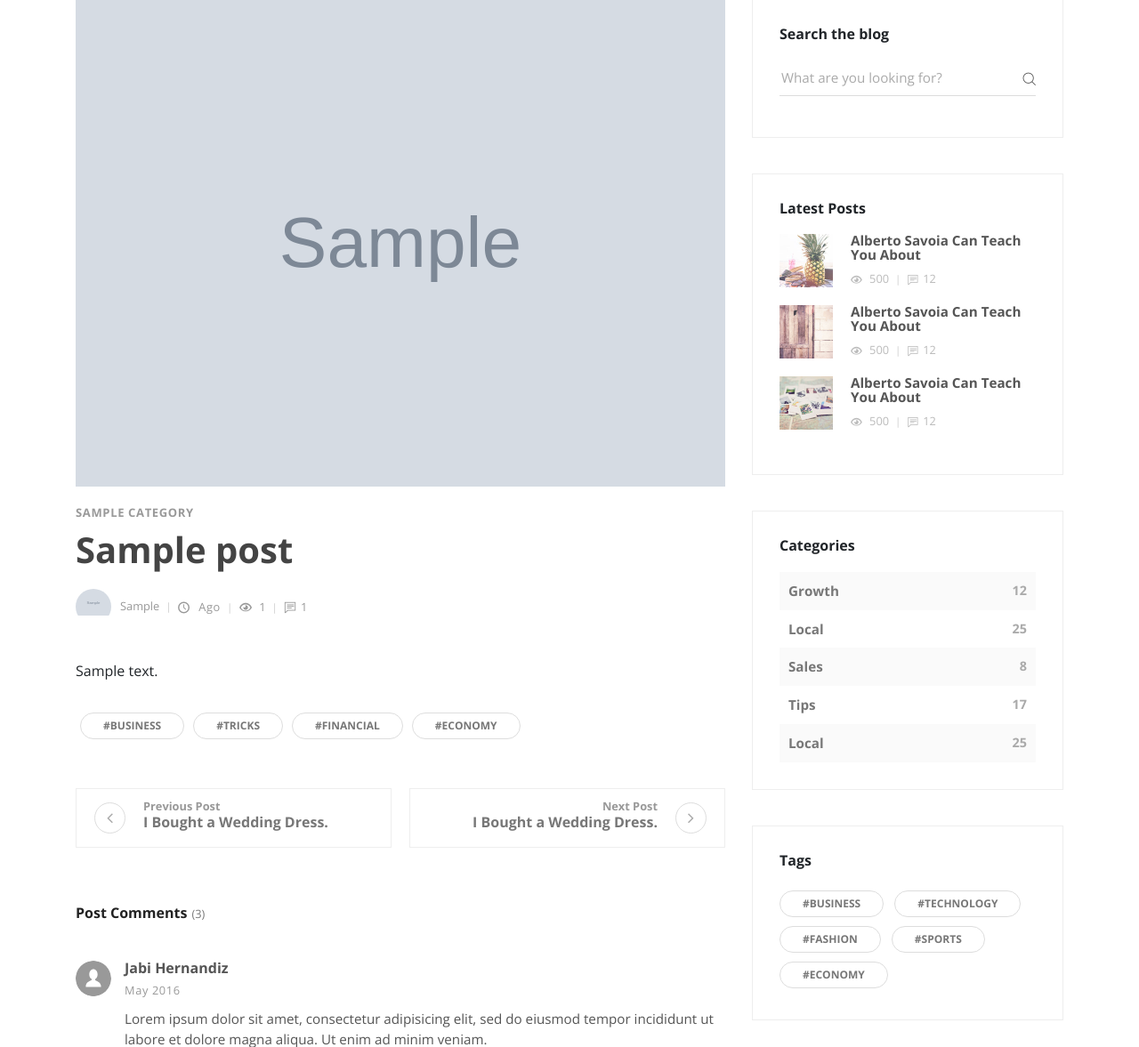
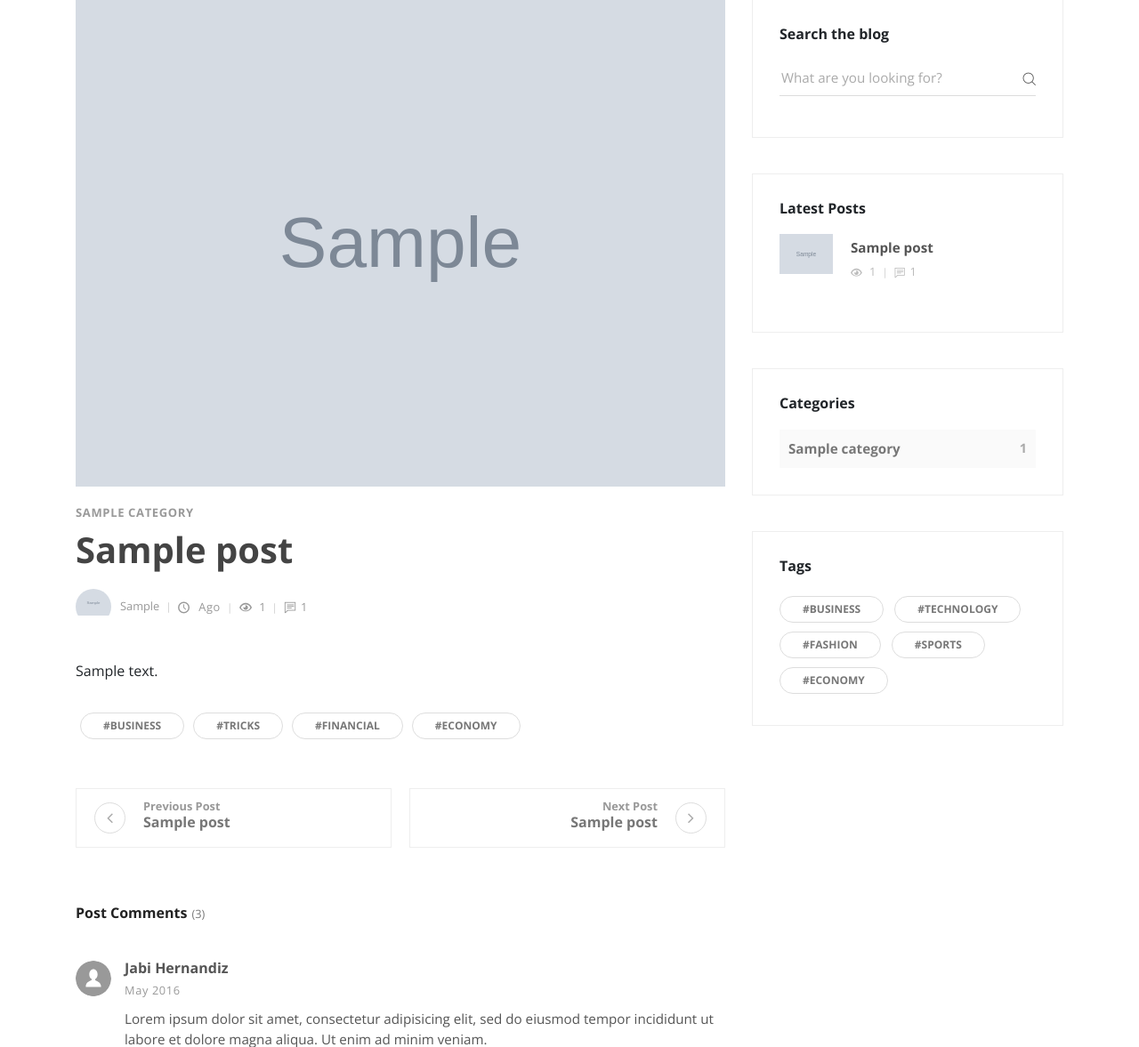
Before and after one commit to fn-bruce/blog, a Django app: page /post/1/ in a window 1280 px wide. Shown: the part 132-1309 px from the top of the page at 89% size. Run offline with Django 3.2, Linux system fonts and the light colour scheme; tables that the repository leaves empty hold one stand-in row (values such as "Sample post"); grey boxes marked "Sample" are stand-in pictures; some libraries are stand-ins or nearby versions.

Commit message:
implemented next and previous post logic. put sidebar into separate file.

```diff
--- a/src/posts/models.py
+++ b/src/posts/models.py
@@ -33,6 +33,8 @@ class Post(models.Model):
     thumbnail = models.ImageField()
     categories = models.ManyToManyField(Category)
     featured = models.BooleanField()
+    previous_post = models.ForeignKey('self', related_name='previous', on_delete=models.SET_NULL, blank=True, null=True)
+    next_post = models.ForeignKey('self', related_name='next', on_delete=models.SET_NULL, blank=True, null=True)
 
     def __str__(self):
         return self.title
--- a/src/posts/views.py
+++ b/src/posts/views.py
@@ -67,8 +67,12 @@ def blog(request):
 
 
 def post(request, id):
+    category_count = get_category_count()
+    most_recent = Post.objects.order_by('-timestamp')[:3]
     post = get_object_or_404(Post, id=id)
     context = {
-            'post': post
+            'post': post,
+            'most_recent': most_recent,
+            'category_count': category_count,
             }
     return render(request, 'post.html', context)
--- a/src/templates/header.html
+++ b/src/templates/header.html
@@ -34,9 +34,9 @@
         <ul class="navbar-nav ml-auto">
           <li class="nav-item"><a href="/" class="nav-link ">Home</a>
           </li>
-          <li class="nav-item"><a href="blog" class="nav-link active ">Blog</a>
+          <li class="nav-item"><a href="/blog" class="nav-link active ">Blog</a>
           </li>
-          <li class="nav-item"><a href="post" class="nav-link ">Post</a>
+          <li class="nav-item"><a href="/post" class="nav-link ">Post</a>
           </li>
           <li class="nav-item"><a href="#" class="nav-link ">Contact</a>
           </li>
--- a/src/templates/post.html
+++ b/src/templates/post.html
@@ -39,15 +39,27 @@
               {{ post.content | safe }}
             </div>
             <div class="post-tags"><a href="#" class="tag">#Business</a><a href="#" class="tag">#Tricks</a><a href="#" class="tag">#Financial</a><a href="#" class="tag">#Economy</a></div>
-            <div class="posts-nav d-flex justify-content-between align-items-stretch flex-column flex-md-row"><a href="#" class="prev-post text-left d-flex align-items-center">
+            <div class="posts-nav d-flex justify-content-between align-items-stretch flex-column flex-md-row">
+
+              {% if post.previous_post %}
+              <a href="{{ post.previous_post.get_absolute_url }}" class="prev-post text-left d-flex align-items-center">
                 <div class="icon prev"><i class="fa fa-angle-left"></i></div>
                 <div class="text"><strong class="text-primary">Previous Post </strong>
-                  <h6>I Bought a Wedding Dress.</h6>
-                </div></a><a href="#" class="next-post text-right d-flex align-items-center justify-content-end">
+                  <h6>{{ post.previous_post.title }}</h6>
+                </div>
+              </a>
+              {% endif %}
+
+              {% if post.next_post %}
+              <a href="{{ post.next_post.get_absolute_url }}" class="next-post text-right d-flex align-items-center justify-content-end">
                 <div class="text"><strong class="text-primary">Next Post </strong>
-                  <h6>I Bought a Wedding Dress.</h6>
+                  <h6>{{ post.next_post.title }}</h6>
                 </div>
-                <div class="icon next"><i class="fa fa-angle-right">   </i></div></a></div>
+                <div class="icon next"><i class="fa fa-angle-right">   </i></div>
+              </a>
+              {% endif %}
+
+            </div>
             <div class="post-comments">
               <header>
                 <h3 class="h6">Post Comments<span class="no-of-comments">(3)</span></h3>
@@ -111,82 +123,7 @@
         </div>
       </div>
     </main>
-    <aside class="col-lg-4">
-
-      <!-- Widget [Search Bar Widget]-->
-      <div class="widget search">
-        <header>
-          <h3 class="h6">Search the blog</h3>
-        </header>
-        <form action="#" class="search-form">
-          <div class="form-group">
-            <input type="search" placeholder="What are you looking for?">
-            <button type="submit" class="submit"><i class="icon-search"></i></button>
-          </div>
-        </form>
-      </div>
-
-      <!-- Widget [Latest Posts Widget]        -->
-      <div class="widget latest-posts">
-        <header>
-          <h3 class="h6">Latest Posts</h3>
-        </header>
-        <div class="blog-posts"><a href="#">
-            <div class="item d-flex align-items-center">
-              <div class="image"><img src="{% static 'img/small-thumbnail-1.jpg' %}" alt="..." class="img-fluid"></div>
-              <div class="title"><strong>Alberto Savoia Can Teach You About</strong>
-                <div class="d-flex align-items-center">
-                  <div class="views"><i class="icon-eye"></i> 500</div>
-                  <div class="comments"><i class="icon-comment"></i>12</div>
-                </div>
-              </div>
-            </div></a><a href="#">
-            <div class="item d-flex align-items-center">
-              <div class="image"><img src="{% static 'img/small-thumbnail-2.jpg' %}" alt="..." class="img-fluid"></div>
-              <div class="title"><strong>Alberto Savoia Can Teach You About</strong>
-                <div class="d-flex align-items-center">
-                  <div class="views"><i class="icon-eye"></i> 500</div>
-                  <div class="comments"><i class="icon-comment"></i>12</div>
-                </div>
-              </div>
-            </div></a><a href="#">
-            <div class="item d-flex align-items-center">
-              <div class="image"><img src="{% static 'img/small-thumbnail-3.jpg' %}" alt="..." class="img-fluid"></div>
-              <div class="title"><strong>Alberto Savoia Can Teach You About</strong>
-                <div class="d-flex align-items-center">
-                  <div class="views"><i class="icon-eye"></i> 500</div>
-                  <div class="comments"><i class="icon-comment"></i>12</div>
-                </div>
-              </div>
-            </div></a></div>
-      </div>
-
-      <!-- Widget [Categories Widget]-->
-      <div class="widget categories">
-        <header>
-          <h3 class="h6">Categories</h3>
-        </header>
-        <div class="item d-flex justify-content-between"><a href="#">Growth</a><span>12</span></div>
-        <div class="item d-flex justify-content-between"><a href="#">Local</a><span>25</span></div>
-        <div class="item d-flex justify-content-between"><a href="#">Sales</a><span>8</span></div>
-        <div class="item d-flex justify-content-between"><a href="#">Tips</a><span>17</span></div>
-        <div class="item d-flex justify-content-between"><a href="#">Local</a><span>25</span></div>
-      </div>
-
-      <!-- Widget [Tags Cloud Widget]-->
-      <div class="widget tags">
-        <header>
-          <h3 class="h6">Tags</h3>
-        </header>
-        <ul class="list-inline">
-          <li class="list-inline-item"><a href="#" class="tag">#Business</a></li>
-          <li class="list-inline-item"><a href="#" class="tag">#Technology</a></li>
-          <li class="list-inline-item"><a href="#" class="tag">#Fashion</a></li>
-          <li class="list-inline-item"><a href="#" class="tag">#Sports</a></li>
-          <li class="list-inline-item"><a href="#" class="tag">#Economy</a></li>
-        </ul>
-      </div>
-    </aside>
+    {% include 'sidebar.html' with most_recent=most_recent category_count=category_count %}
   </div>
 </div>
 {% endblock content %}
--- /dev/null
+++ b/src/templates/sidebar.html
@@ -0,0 +1,65 @@
+<aside class="col-lg-4">
+
+  <!-- Widget [Search Bar Widget]-->
+  <div class="widget search">
+    <header>
+      <h3 class="h6">Search the blog</h3>
+    </header>
+    <form action="{% url 'search' %}" class="search-form">
+      <div class="form-group">
+        <input type="text" name="q" placeholder="What are you looking for?">
+        <button type="submit" class="submit"><i class="icon-search"></i></button>
+      </div>
+    </form>
+  </div>
+
+  <!-- Widget [Latest Posts Widget]        -->
+  <div class="widget latest-posts">
+    <header>
+      <h3 class="h6">Latest Posts</h3>
+    </header>
+    <div class="blog-posts">
+
+      {% for post in most_recent %}
+      <a href="{{ post.get_absolute_url }}">
+        <div class="item d-flex align-items-center">
+          <div class="image"><img src="{{ post.thumbnail.url }}" alt="..." class="img-fluid"></div>
+          <div class="title"><strong>{{ post.title }}</strong>
+            <div class="d-flex align-items-center">
+              <div class="views"><i class="icon-eye"></i> {{ post.view_count }}</div>
+              <div class="comments"><i class="icon-comment"></i>{{ post.comment_count }}</div>
+            </div>
+          </div>
+        </div>
+      </a>
+      {% endfor %}
+
+    </div>
+  </div>
+
+  <!-- Widget [Categories Widget]-->
+  <div class="widget categories">
+    <header>
+      <h3 class="h6">Categories</h3>
+    </header>
+    {% for cat in category_count %}
+    <div class="item d-flex justify-content-between">
+      <a href="#">{{ cat.categories__title }}</a><span>{{ cat.categories__title__count }}</span>
+    </div>
+    {% endfor %}
+  </div>
+
+  <!-- Widget [Tags Cloud Widget]-->
+  <div class="widget tags">
+    <header>
+      <h3 class="h6">Tags</h3>
+    </header>
+    <ul class="list-inline">
+      <li class="list-inline-item"><a href="#" class="tag">#Business</a></li>
+      <li class="list-inline-item"><a href="#" class="tag">#Technology</a></li>
+      <li class="list-inline-item"><a href="#" class="tag">#Fashion</a></li>
+      <li class="list-inline-item"><a href="#" class="tag">#Sports</a></li>
+      <li class="list-inline-item"><a href="#" class="tag">#Economy</a></li>
+    </ul>
+  </div>
+</aside>
```
Also changed, not shown: src/templates/blog.html (+1 -65 lines), src/posts/migrations/0005_auto_20200901_0325.py (added).
